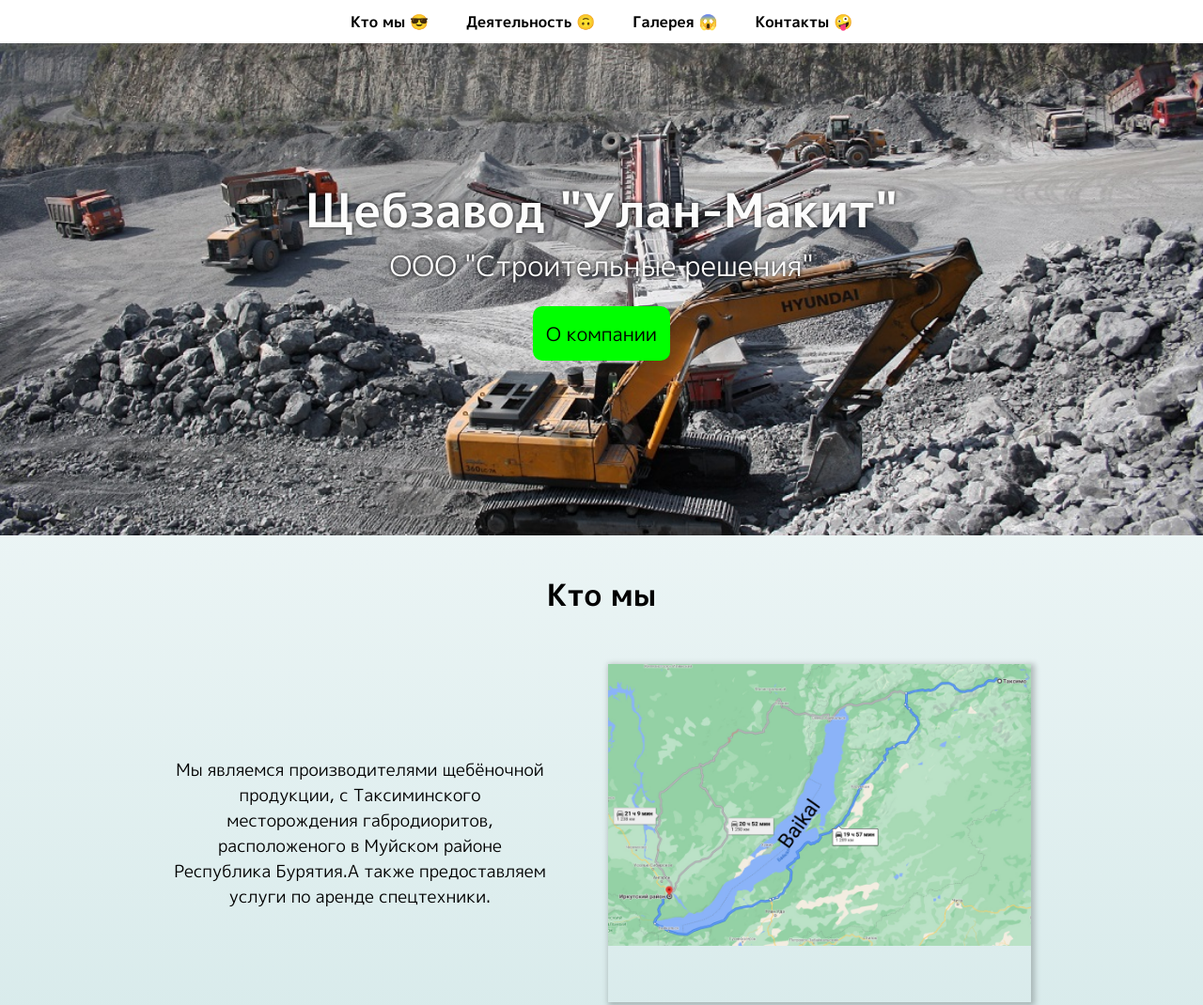
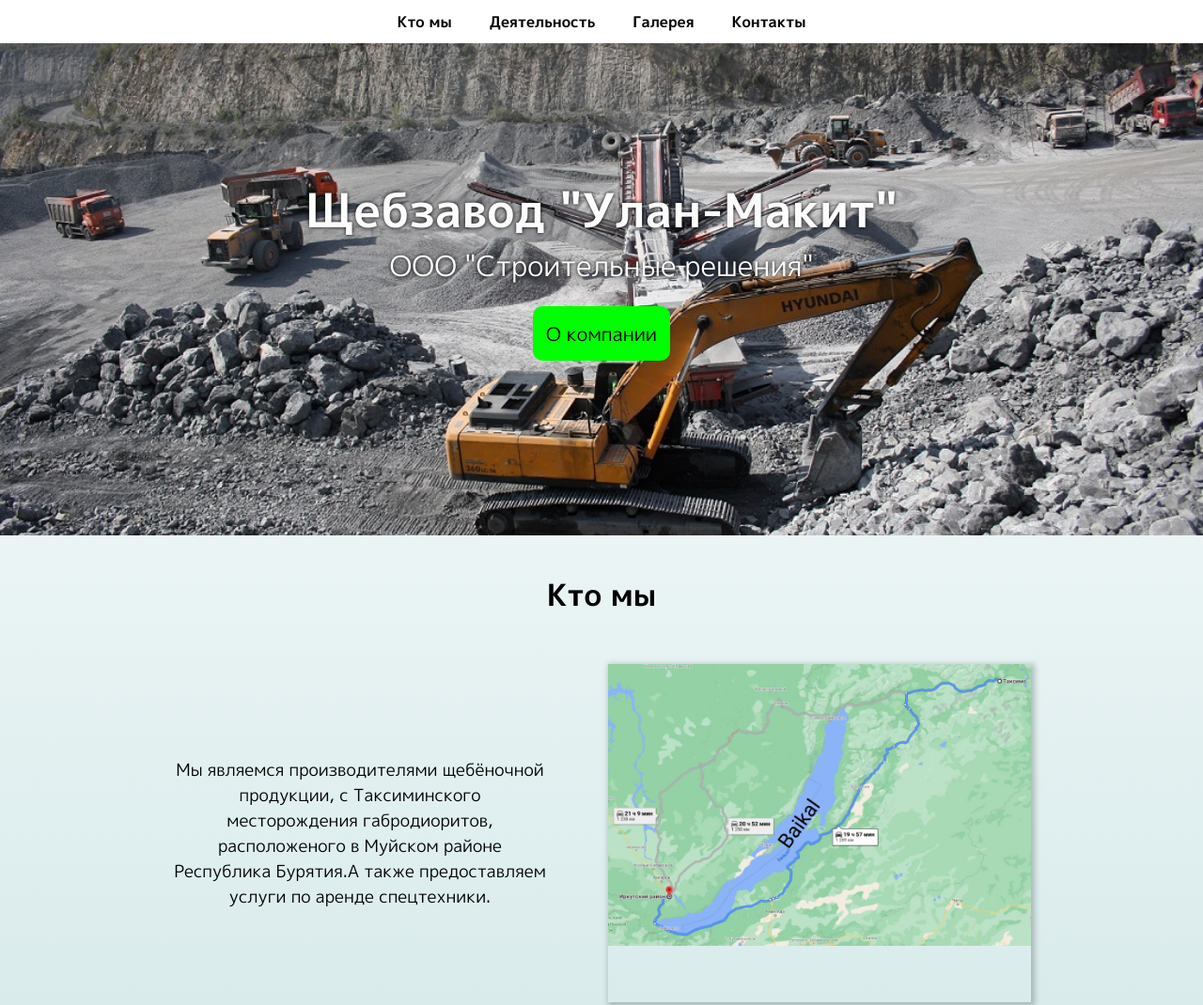
Before and after one commit to Bain666/Ulan-Makit, a plain HTML site: page index.html in a window 1280 px wide. Shown: the top 1070 px of the page at 94% size. Drawn offline with Linux system fonts and the light colour scheme.

Commit message:
Add files via upload

```diff
--- a/index.html
+++ b/index.html
@@ -3,7 +3,7 @@
   <head>
     <meta charset="UTF-8" />
     <meta name="viewport" content="width=device-width, initial-scale=1.0" />
-    <title>Document</title>
+    <title>Улан-Макит | производство щебня</title>
     <link rel="preconnect" href="https://fonts.gstatic.com" />
     <link
       href="https://fonts.googleapis.com/css2?family=M+PLUS+1p:wght@100;300;400;500;700;800;900&display=swap"
@@ -16,10 +16,10 @@
   <body>
     <div class="main">
       <div class="menu">
-        <a href="#about">Кто мы 😎 </a>
-        <a href="#deatelnoct">Деятельность 🙃 </a>
-        <a href="#price">Галерея 😱 </a>
-        <a href="#contacts">Контакты 🤪 </a>
+        <a href="#about">Кто мы </a>
+        <a href="#deatelnoct">Деятельность  </a>
+        <a href="#price">Галерея </a>
+        <a href="#contacts">Контакты  </a>
       </div>
       <div class="baneer">
         <h1>Щебзавод "Улан-Макит"</h1>
```
